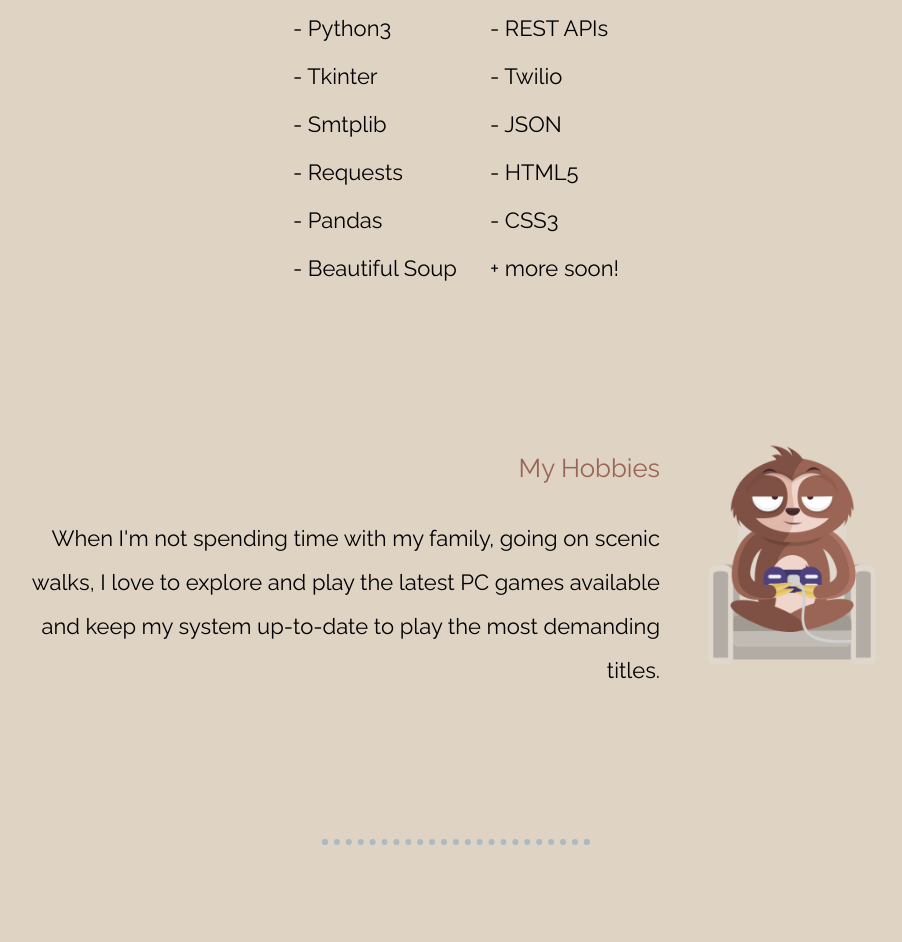
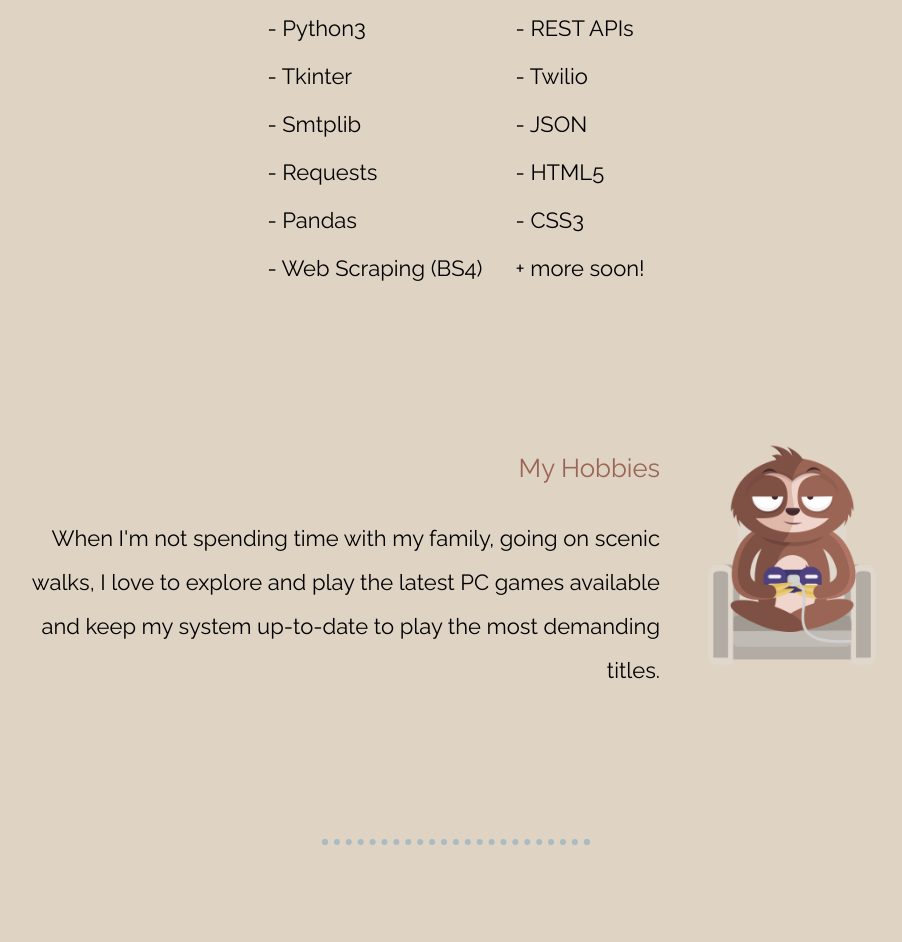
Before and after one commit to jamesslinger/Me, a plain HTML site: page index.html in a window 1280 px wide. Shown: the part 2388-3330 px from the top of the page, without its empty margins (184-1086 px from the left). Drawn offline with Linux system fonts and the light colour scheme; a web font is replaced by a local one.

Commit message:
Update index.html
Edit to knowledge section, added WS with BS4

```diff
--- a/index.html
+++ b/index.html
@@ -48,7 +48,7 @@
               <td class="td-left">- Pandas</td><td>- CSS3</td>
             </tr>
             <tr>
-              <td class="td-left">- Beautiful Soup</td><td>+ more soon!</td>
+              <td class="td-left">- Web Scraping (BS4)</td><td>+ more soon!</td>
             </tr>
           </table>
         </div>
```
